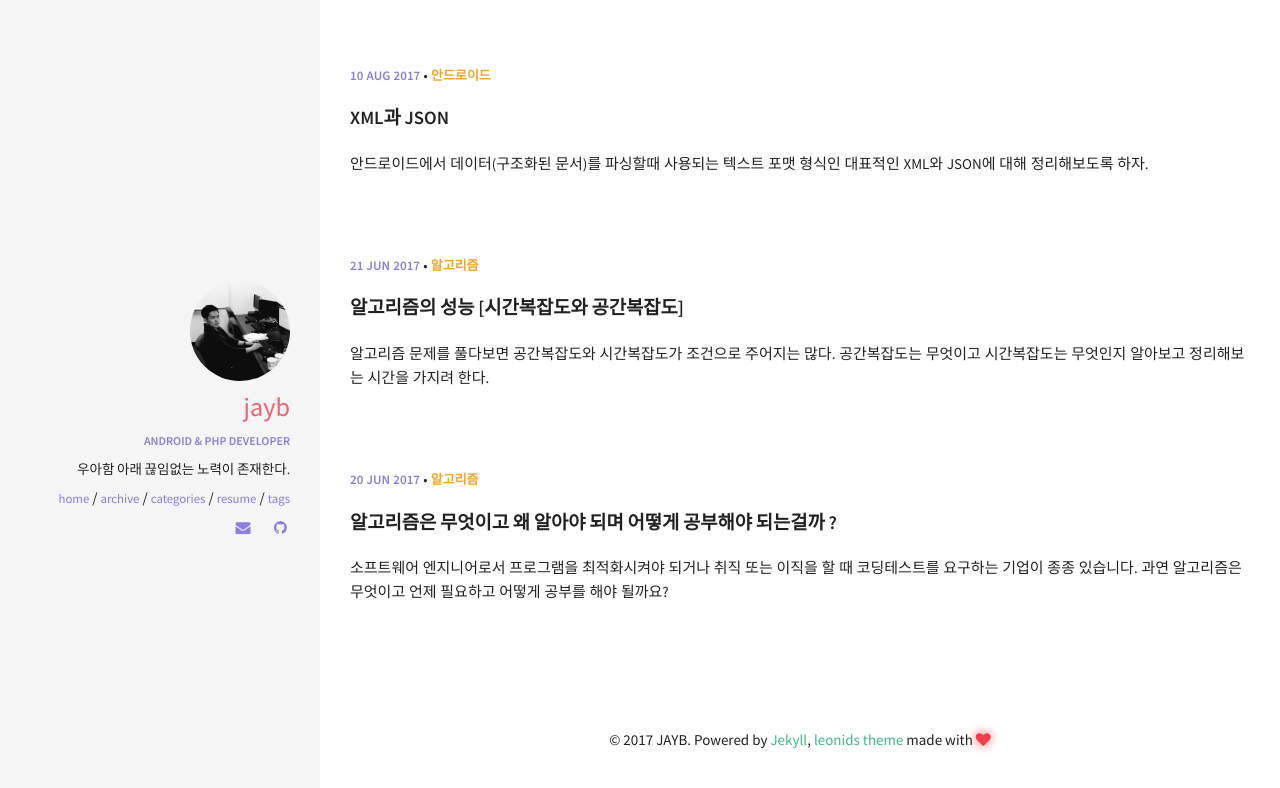
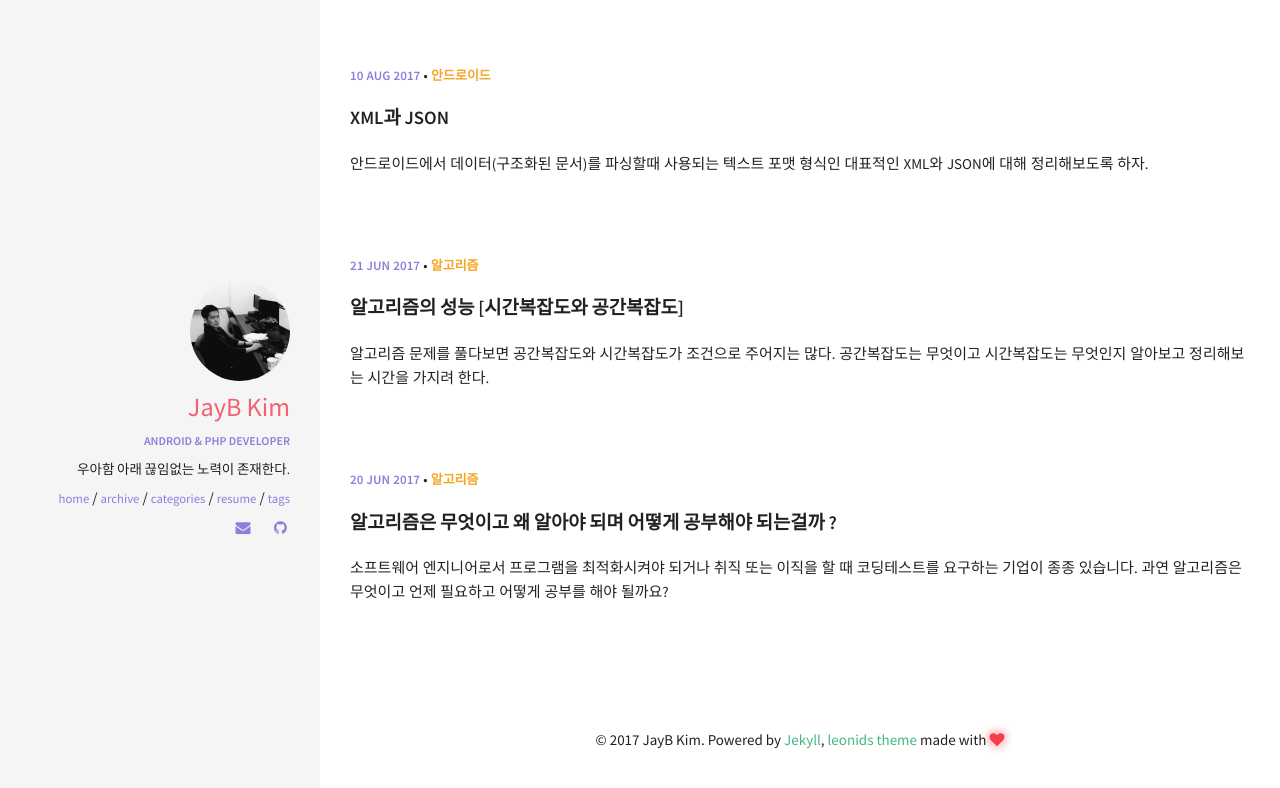
Before and after one commit to renyuanz/leonids, a Jekyll site: the page built from index.html, in a window 1280 px wide. Shown: the top 788 px of the page. Built offline with Jekyll 4.4.1, drawn with Linux system fonts in a browser that asks for light colours.

Commit message:
Updated
Updated

```diff
--- a/_config.yml
+++ b/_config.yml
@@ -33,7 +33,7 @@ kramdown:
 ####################################
 #
 owner:
-  name: JAYB
+  name: JayB Kim
   avatar: jayb.jpg
   job: "Android & PHP Developer"
   bio: "우아함 아래 끊임없는 노력이 존재한다."
--- a/_sass/pages/_layout.scss
+++ b/_sass/pages/_layout.scss
@@ -30,7 +30,7 @@
     display: block;
     color: #F36170;
     font-size: 1.75em;
-    text-transform: lowercase;
+    // text-transform: lowercase;
   }
   .author_job {
     display: block;
```
